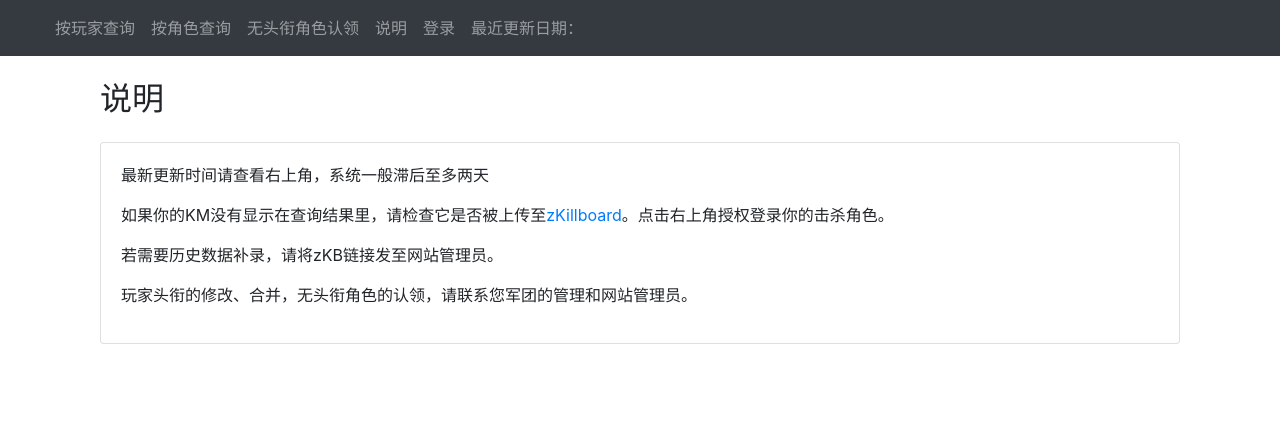
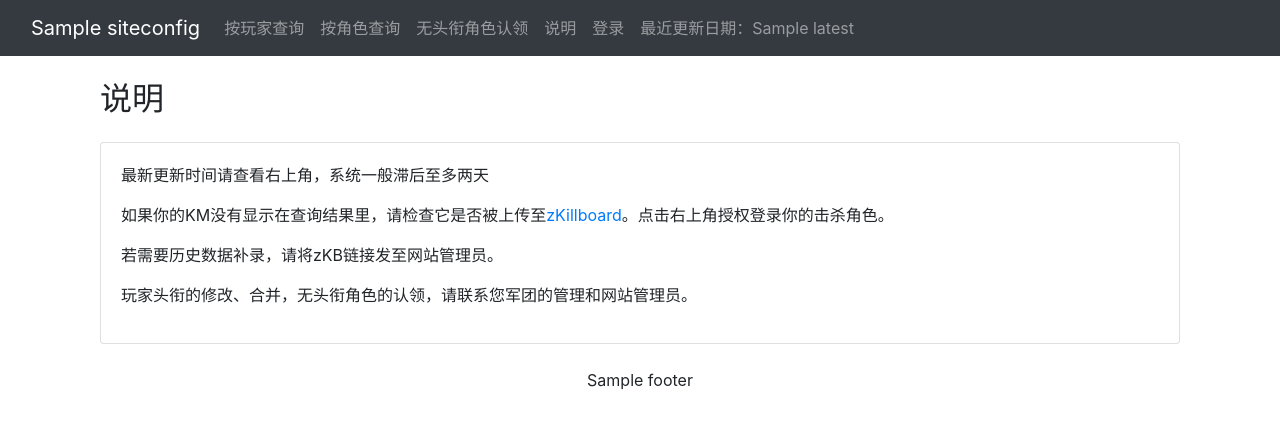
Before and after one commit to aflyhorse/EVE-CorpKMStat, a Python web app: template kmstat/templates/help.html.jinja2 in a window 1280 px wide. Shown: the top 429 px of the page. Run offline with Jinja, Linux system fonts and the light colour scheme; the template is opened without the code that fills it: most values are stand-ins (such as "Sample title", 1, 10 or a date in 2020); some libraries are stand-ins or nearby versions.

Commit message:
refactor: update template variable from 'config' to 'siteconfig' to avoid confliction

```diff
--- a/kmstat/__init__.py
+++ b/kmstat/__init__.py
@@ -41,7 +41,7 @@ def register_filters(app):
 
     app.jinja_env.filters["detect_color"] = detect_color
     app.jinja_env.globals["get_last_day_of_month"] = get_last_day_of_month
-    app.jinja_env.globals["config"] = config
+    app.jinja_env.globals["siteconfig"] = config
 
 
 register_filters(app)
--- a/kmstat/templates/base.html.jinja2
+++ b/kmstat/templates/base.html.jinja2
@@ -7,7 +7,7 @@
     <meta charset="UTF-8">
     <meta name="viewport" content="width=device-width, initial-scale=1">
     <link rel="icon" type="image/png" href="{{ url_for('static', filename='logo.png') }}">
-    <title>{% block title %}{% endblock %} - {{ config.sitename }}</title>
+    <title>{% block title %}{% endblock %} - {{ siteconfig.sitename }}</title>
     {{ bootstrap.load_css() }}
     <style>
         .clickable-row {
@@ -40,7 +40,7 @@
 <body>
     <nav class="navbar navbar-expand-lg navbar-dark bg-dark">
         <div class="container-fluid">
-            <a class="navbar-brand" href="{{ url_for('dashboard') }}">{{ config.sitename }}</a>
+            <a class="navbar-brand" href="{{ url_for('dashboard') }}">{{ siteconfig.sitename }}</a>
             <button class="navbar-toggler" type="button" data-bs-toggle="collapse" data-bs-target="#navbarNav">
                 <span class="navbar-toggler-icon"></span>
             </button>
@@ -82,7 +82,7 @@
                     </li>
                     {% endif %}
                     <li class="nav-item">
-                        <span class="nav-link">最近更新日期：{{ config.latest }}</span>
+                        <span class="nav-link">最近更新日期：{{ siteconfig.latest }}</span>
                     </li>
                     <li class="nav-item">
                         <a class="nav-link" href="https://github.com/aflyhorse/EVE-CorpKMStat" target="_blank">
@@ -101,7 +101,7 @@
     {{ bootstrap.load_js() }}
     {% block scripts %}{% endblock %}
     <footer class="text-center mt-4 mb-2">
-        {{ config.footer|safe }}
+        {{ siteconfig.footer|safe }}
     </footer>
 </body>
 
--- a/kmstat/templates/help.html.jinja2
+++ b/kmstat/templates/help.html.jinja2
@@ -11,7 +11,7 @@
                     <p>最新更新时间请查看右上角，系统一般滞后至多两天</p>
                 </li>
                 <li class="mb-3">
-                    <p>如果你的KM没有显示在查询结果里，请检查它是否被上传至<a href="https://zkillboard.com/corporation/{{ config.corporation_id }}" target="_blank">zKillboard</a>。点击右上角授权登录你的击杀角色。</p>
+                    <p>如果你的KM没有显示在查询结果里，请检查它是否被上传至<a href="https://zkillboard.com/corporation/{{ siteconfig.corporation_id }}" target="_blank">zKillboard</a>。点击右上角授权登录你的击杀角色。</p>
                 </li>
                 <li class="mb-3">
                     <p>若需要历史数据补录，请将zKB链接发至网站管理员。</p>
```
Also changed, not shown: requirements.txt (+9 -9 lines).
